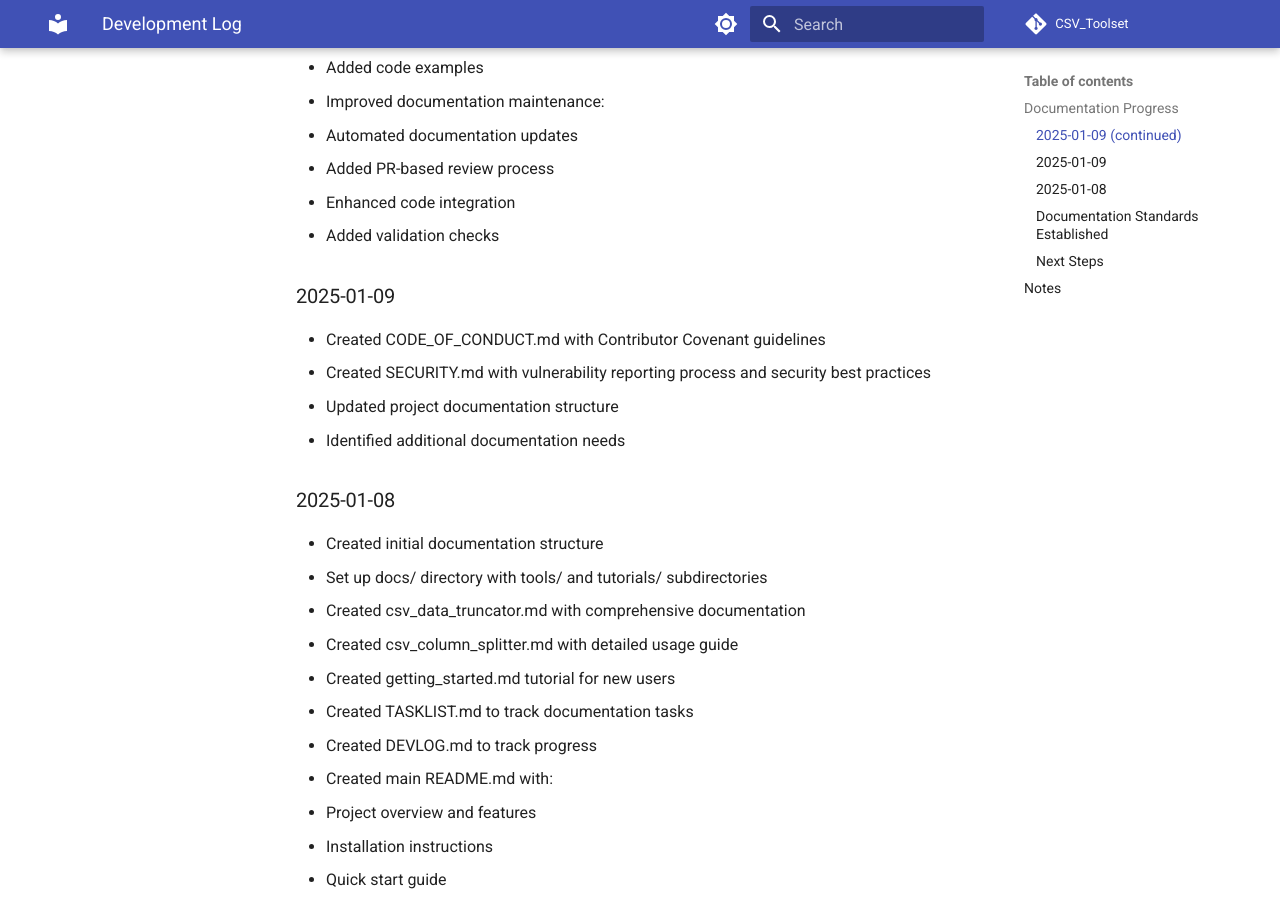
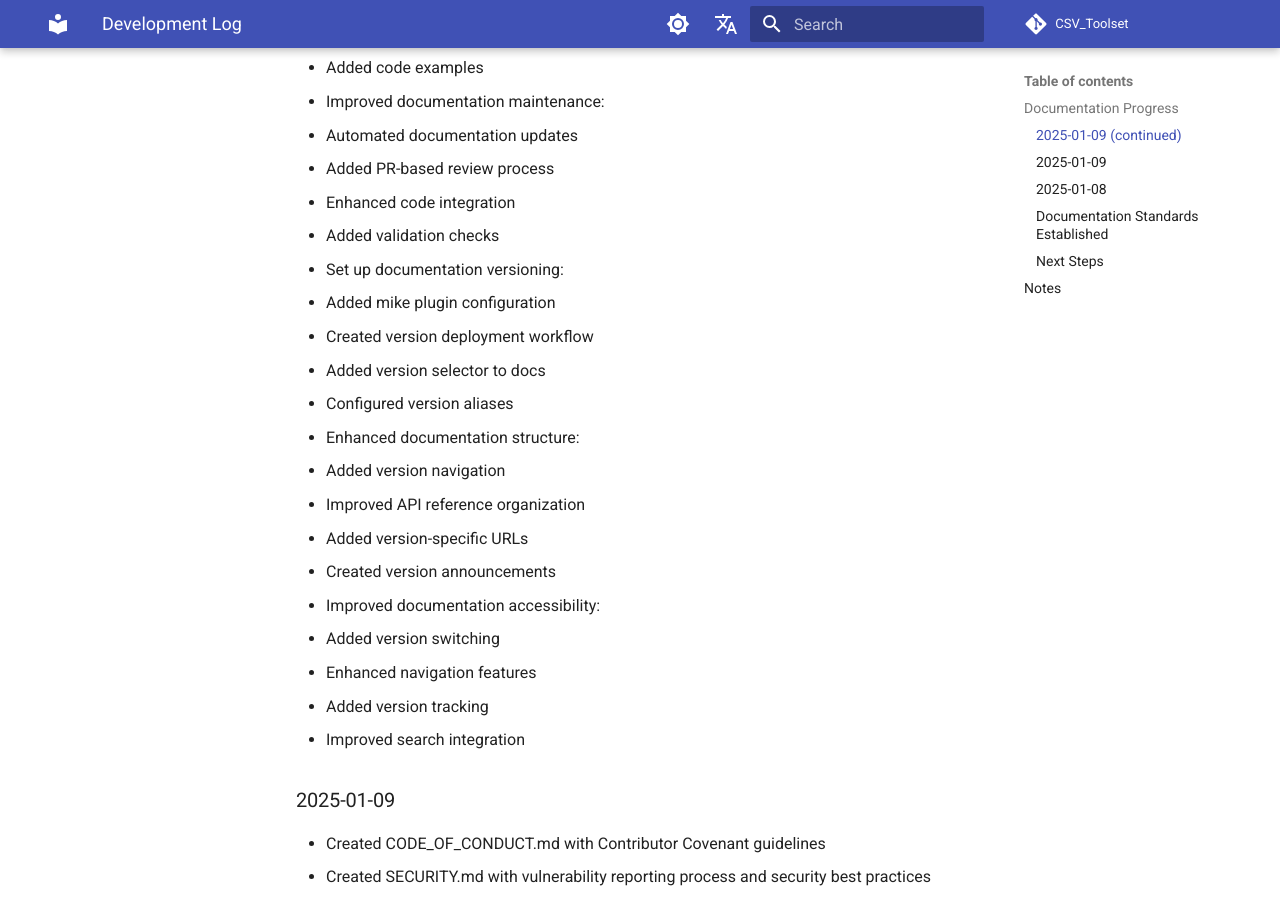
Before and after one commit to rfd62794/CSV_Toolset, an MkDocs documentation site: the page built from docs/DEVLOG.md, in a window 1280 px wide and 900 px high, scrolled down 2856 px. Built offline with MkDocs 1.6.1 and Material for MkDocs 9.7.7, drawn with Linux system fonts in a browser that asks for light colours; comment, search, counter and statistics services are not loaded; the version menu is left out.

Commit message:
Enhance documentation versioning and navigation features
- Implemented documentation version management using the mike plugin, allowing for version-specific documentation and improved accessibility.
- Updated mkdocs.yml to include version navigation and links for Latest and Development versions.
- Enhanced CHANGELOG.md to reflect new documentation features and version-specific security notices.
- Improved DEVLOG.md with details on the setup of documentation versioning and enhanced API reference organization.

These updates aim to improve user experience by providing clear versioning and navigation options in the documentation.

```diff
--- a/docs/DEVLOG.md
+++ b/docs/DEVLOG.md
@@ -86,6 +86,21 @@
   - Added PR-based review process
   - Enhanced code integration
   - Added validation checks
+- Set up documentation versioning:
+  - Added mike plugin configuration
+  - Created version deployment workflow
+  - Added version selector to docs
+  - Configured version aliases
+- Enhanced documentation structure:
+  - Added version navigation
+  - Improved API reference organization
+  - Added version-specific URLs
+  - Created version announcements
+- Improved documentation accessibility:
+  - Added version switching
+  - Enhanced navigation features
+  - Added version tracking
+  - Improved search integration
 
 ### 2025-01-09
 - Created CODE_OF_CONDUCT.md with Contributor Covenant guidelines
--- a/mkdocs.yml
+++ b/mkdocs.yml
@@ -12,6 +12,10 @@
     - search.highlight
     - search.share
     - content.code.copy
+    - navigation.footer
+    - navigation.indexes
+    - navigation.instant
+    - navigation.tracking
   palette:
     - scheme: default
       primary: indigo
@@ -68,6 +72,16 @@
       link: https://github.com/yourusername/CSV_Toolset
     - icon: fontawesome/brands/python
       link: https://pypi.org/project/csv-toolset/
+  version:
+    provider: mike
+    default: latest
+  alternate:
+    - name: Latest
+      link: /latest/
+      lang: en
+    - name: Development
+      link: /dev/
+      lang: en
 
 markdown_extensions:
   - admonition
@@ -106,6 +120,12 @@
           - icon: material/thumb-down-outline
             name: This page could be improved
             data: 0
+  - mike:
+      # mike plugin configuration
+      canonical_version: latest
+      version_selector: true
+      css_dir: css
+      javascript_dir: js
 
 nav:
   - Home: index.md
@@ -118,6 +138,11 @@
     - CSV Inspector: tools/csv_inspector.md
     - Phone Column Extract: tools/phone_column_extract.md
     - Sample Maker: tools/sample_maker.md
+  - API Reference:
+    - Overview: api/index.md
+    - Core Components: api/reference.md
+    - Utilities: api/utils.md
+    - Framework: api/framework.md
   - Guides:
     - Data Cleaning: tutorials/data_cleaning.md
     - Performance Tips: tutorials/performance.md
@@ -129,3 +154,6 @@
   - Support:
     - Getting Help: SUPPORT.md
     - Changelog: CHANGELOG.md
+  - Versions:
+    - Latest: /latest/
+    - Development: /dev/
--- a/requirements-docs.txt
+++ b/requirements-docs.txt
@@ -6,3 +6,5 @@
 mkdocstrings-python==1.7.5
 pymdown-extensions==10.7
 pygments==2.17.2
+mike==2.0.0
+docstring-parser==0.15
```
Also changed, not shown: CHANGELOG.md (+6 -18 lines), docs/TASKLIST.md (+5 -1 lines), 1 other file.
